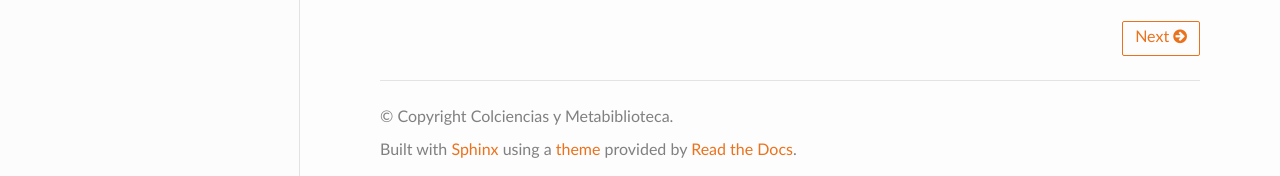
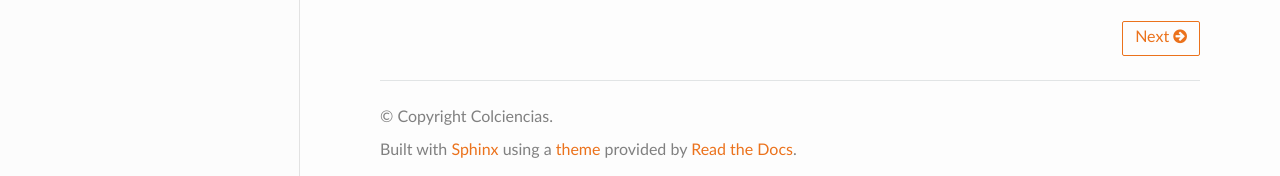
Before and after one commit to rcic/openaire4, a Sphinx documentation site: the page built from docs/index.rst, in a window 1280 px wide and 978 px high. Shown: the part 802-978 px from the top of the window. Built offline with Sphinx 7.4.7 and the Read the Docs theme 2.0.0, drawn with Linux system fonts in a browser that asks for light colours; some web fonts are replaced; a script that is not in the unit is left out.

Commit message:
correcion

```diff
--- a/docs/conf.py
+++ b/docs/conf.py
@@ -58,7 +58,7 @@ master_doc = 'index'
 
 # General information about the project.
 project = u'Directrices para repositorios institucionales de investigación de la Red Colombiana de Información Científica (RedCol) 2019'
-copyright = u'Colciencias y Metabiblioteca'
+copyright = u'Colciencias'
 
 # The version info for the project you're documenting, acts as replacement for
 # |version| and |release|, also used in various other places throughout the
--- a/docs/field_title.rst
+++ b/docs/field_title.rst
@@ -18,6 +18,7 @@ Obligatorio (M)
 Niveles de ocurrencia (R / NR)
 ------------------------------
 Repetible (R): **1-n veces**
+..
 Repita este campo utilizando los distintos atributos de idioma o tipo de título según se considere
 
 
```
